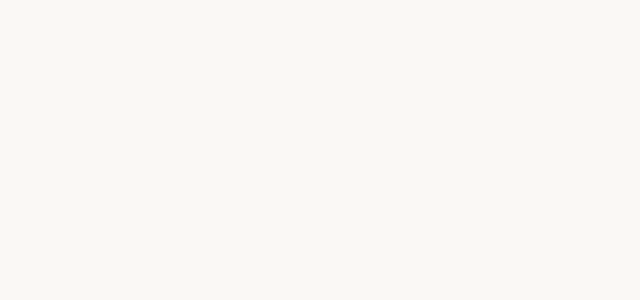
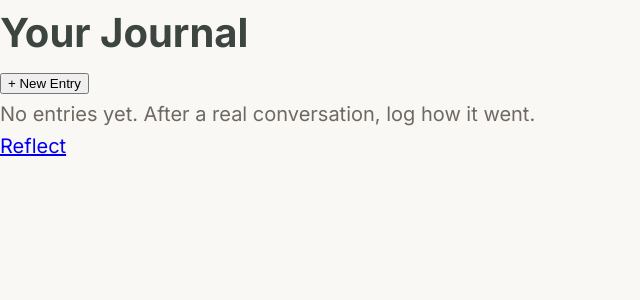
Before and after one commit to AnonnF/bridge-talk, a Vue app: page /reflect in a window 1280 px wide. Before the commit this address had no page. Shown: the top 300 px of the page, without its empty margins (0-640 px from the left). Built offline with nearby package versions, Linux system fonts and the light colour scheme; a web font is replaced by a local one.

Commit message:
feat: implement basic local journal

```diff
--- a/src/App.vue
+++ b/src/App.vue
@@ -1,3 +1,4 @@
 <template>
   <RouterView />
+  <RouterLink to="/reflect">Reflect</RouterLink>
 </template>
--- /dev/null
+++ b/src/composables/useJournal.ts
@@ -0,0 +1,44 @@
+import { ref, watch } from 'vue'
+import type { JournalEntry } from '@/types/journal'
+
+const STORAGE_KEY = 'bridge-talk-journal'
+
+function load(): JournalEntry[] {
+  try {
+    return JSON.parse(localStorage.getItem(STORAGE_KEY) ?? '[]')
+  } catch {
+    return []
+  }
+}
+
+const entries = ref<JournalEntry[]>(load())
+
+watch(
+  entries,
+  (val) => {
+    localStorage.setItem(STORAGE_KEY, JSON.stringify(val))
+  },
+  { deep: true },
+)
+
+export function useJournal() {
+  function addEntry(entry: Omit<JournalEntry, 'id' | 'createdAt'>) {
+    entries.value.unshift({
+      ...entry,
+      id: crypto.randomUUID(),
+      createdAt: new Date().toISOString(),
+      sharedWithCounsellor: false,
+    })
+  }
+
+  function deleteEntry(id: string) {
+    entries.value = entries.value.filter((e) => e.id !== id)
+  }
+
+  function toggleShare(id: string) {
+    const e = entries.value.find((e) => e.id === id)
+    if (e) e.sharedWithCounsellor = !e.sharedWithCounsellor
+  }
+
+  return { entries, addEntry, deleteEntry, toggleShare }
+}
--- a/src/router/index.ts
+++ b/src/router/index.ts
@@ -13,5 +13,15 @@ export const router = createRouter({
       name: 'scenario-quiz',
       component: ScenarioQuizPage,
     },
+    {
+      path: '/reflect',
+      name: 'reflect',
+      component: () => import('@/views/ReflectView.vue'),
+    },
+    {
+      path: '/reflect/new',
+      name: 'reflect-new',
+      component: () => import('@/views/ReflectNewView.vue'),
+    },
   ],
 })
--- /dev/null
+++ b/src/types/journal.ts
@@ -0,0 +1,9 @@
+export interface JournalEntry {
+  id: string
+  createdAt: string // ISO date string
+  situation: string // "What was the situation?"
+  wentWell: string // "What went well?"
+  wasHard: string // "What was hard?"
+  doDifferently: string // "What would I do differently?"
+  sharedWithCounsellor: boolean
+}
--- /dev/null
+++ b/src/views/ReflectNewView.vue
@@ -0,0 +1,63 @@
+<template>
+  <div class="reflect-form">
+    <!-- Step indicator: 1 of 4 -->
+    <p class="step-label">Step {{ step }} of 4</p>
+    <h2>{{ prompts[step - 1].label }}</h2>
+    <textarea
+      v-model="answers[step - 1]"
+      :placeholder="prompts[step - 1].placeholder"
+    />
+
+    <div class="actions">
+      <button v-if="step > 1" @click="step--">Back</button>
+      <button v-if="step < 4" :disabled="!answers[step - 1]" @click="step++">
+        Next
+      </button>
+      <button v-if="step === 4" :disabled="!answers[3]" @click="submit">
+        Save entry
+      </button>
+    </div>
+  </div>
+</template>
+
+<script setup lang="ts">
+import { ref } from 'vue'
+import { useRouter } from 'vue-router'
+import { useJournal } from '@/composables/useJournal'
+
+const router = useRouter()
+const { addEntry } = useJournal()
+
+const step = ref(1)
+const answers = ref(['', '', '', ''])
+
+const prompts = [
+  {
+    label: 'What was the situation?',
+    placeholder: 'e.g. I needed to ask my tutor for help after a lecture...',
+  },
+  {
+    label: 'What went well?',
+    placeholder: 'e.g. I managed to approach them before they left...',
+  },
+  {
+    label: 'What was hard?',
+    placeholder: 'e.g. I froze when they asked a follow-up question...',
+  },
+  {
+    label: 'What would I do differently?',
+    placeholder: 'e.g. Prepare one specific question in advance...',
+  },
+]
+
+function submit() {
+  addEntry({
+    situation: answers.value[0],
+    wentWell: answers.value[1],
+    wasHard: answers.value[2],
+    doDifferently: answers.value[3],
+    sharedWithCounsellor: false,
+  })
+  router.push('/reflect')
+}
+</script>
--- /dev/null
+++ b/src/views/ReflectView.vue
@@ -0,0 +1,44 @@
+<template>
+  <div class="reflect-list">
+    <div class="reflect-header">
+      <h1>Your Journal</h1>
+      <RouterLink to="/reflect/new">
+        <button>+ New Entry</button>
+      </RouterLink>
+    </div>
+
+    <p v-if="entries.length === 0" class="empty-state">
+      No entries yet. After a real conversation, log how it went.
+    </p>
+
+    <div v-for="entry in entries" :key="entry.id" class="journal-card">
+      <p class="date">{{ formatDate(entry.createdAt) }}</p>
+      <p><strong>Situation:</strong> {{ entry.situation }}</p>
+      <p><strong>Went well:</strong> {{ entry.wentWell }}</p>
+      <p><strong>Was hard:</strong> {{ entry.wasHard }}</p>
+      <p><strong>Next time:</strong> {{ entry.doDifferently }}</p>
+      <div class="card-actions">
+        <button @click="toggleShare(entry.id)">
+          {{
+            entry.sharedWithCounsellor ? '✓ Shared' : 'Share with counsellor'
+          }}
+        </button>
+        <button @click="deleteEntry(entry.id)">Delete</button>
+      </div>
+    </div>
+  </div>
+</template>
+
+<script setup lang="ts">
+import { useJournal } from '@/composables/useJournal'
+
+const { entries, deleteEntry, toggleShare } = useJournal()
+
+function formatDate(iso: string) {
+  return new Date(iso).toLocaleDateString('en-GB', {
+    day: 'numeric',
+    month: 'short',
+    year: 'numeric',
+  })
+}
+</script>
--- a/tsconfig.app.json
+++ b/tsconfig.app.json
@@ -4,6 +4,11 @@
     "composite": true,
     "tsBuildInfoFile": "./node_modules/.tmp/tsconfig.app.tsbuildinfo",
     "types": ["vite/client"],
+
+    "baseUrl": ".",
+    "paths": {
+      "@/*": ["./src/*"]
+    },
 
     /* Linting */
     "noUnusedLocals": true,
--- a/vite.config.ts
+++ b/vite.config.ts
@@ -1,7 +1,13 @@
 import { defineConfig } from 'vite'
 import vue from '@vitejs/plugin-vue'
+import { fileURLToPath, URL } from 'node:url'
 
 // https://vite.dev/config/
 export default defineConfig({
   plugins: [vue()],
+  resolve: {
+    alias: {
+      '@': fileURLToPath(new URL('./src', import.meta.url)),
+    },
+  },
 })
```
Also changed, not shown: 1 other file (tests, documents, lock files or other folders).
